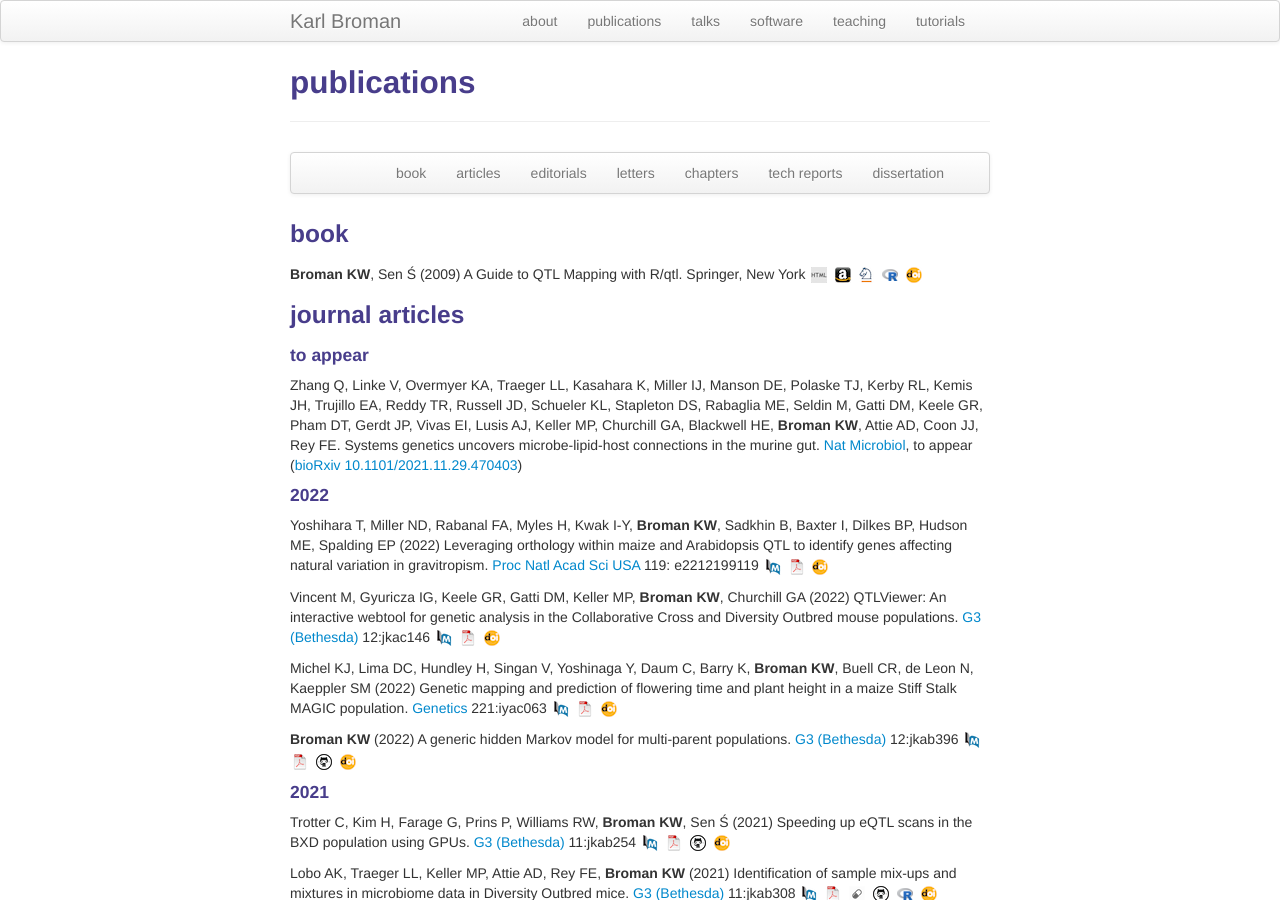
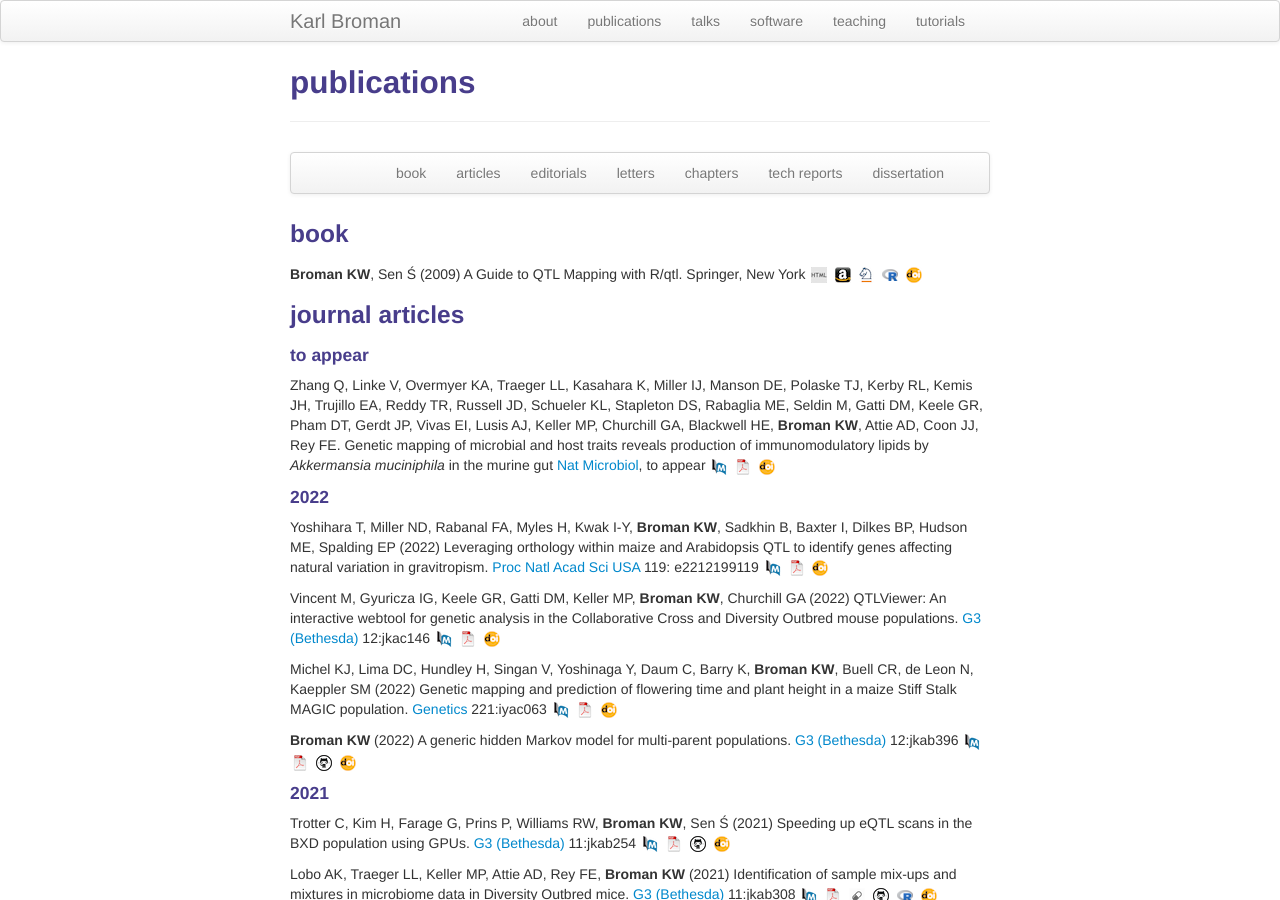
Before and after one commit to kbroman/kbroman.github.io, a Jekyll site: the page built from pubs.md, in a window 1280 px wide and 900 px high. Built offline with Jekyll 4.4.1, drawn with Linux system fonts in a browser that asks for light colours.

Commit message:
pubs.md: Rey paper online

```diff
--- a/pubs.md
+++ b/pubs.md
@@ -37,11 +37,14 @@ Kerby RL, Kemis JH, Trujillo EA, Reddy TR, Russell JD, Schueler KL, Stapleton DS
 Rabaglia ME, Seldin M, Gatti DM, Keele GR, Pham DT, Gerdt JP, Vivas EI, Lusis AJ,
 Keller MP, Churchill GA, Blackwell HE, **Broman KW**, Attie AD, Coon
 JJ, Rey FE.
-Systems genetics uncovers microbe-lipid-host connections in the murine gut.
+Genetic mapping of microbial and host traits reveals production of
+immunomodulatory lipids by _Akkermansia muciniphila_ in the murine gut
 [Nat Microbiol](https://www.nature.com/nmicrobiol/), to appear
-([bioRxiv 10.1101/2021.11.29.470403](https://doi.org/10.1101/2021.11.29.470403))
+[![PubMed](icons16/pubmed-icon.png)](https://pubmed.ncbi.nlm.nih.gov/36759753/)
+[![pdf](icons16/pdf-icon.png)](https://www.nature.com/articles/s41564-023-01326-w.pdf)
+[![doi](icons16/doi-icon.png)](https://doi.org/10.1038/s41564-023-01326-w)
 <!-- * 171 * -->
-
+<!-- https://www.nature.com/articles/s41564-023-01326-w.pdf -->
 
 #### 2022
 
```
